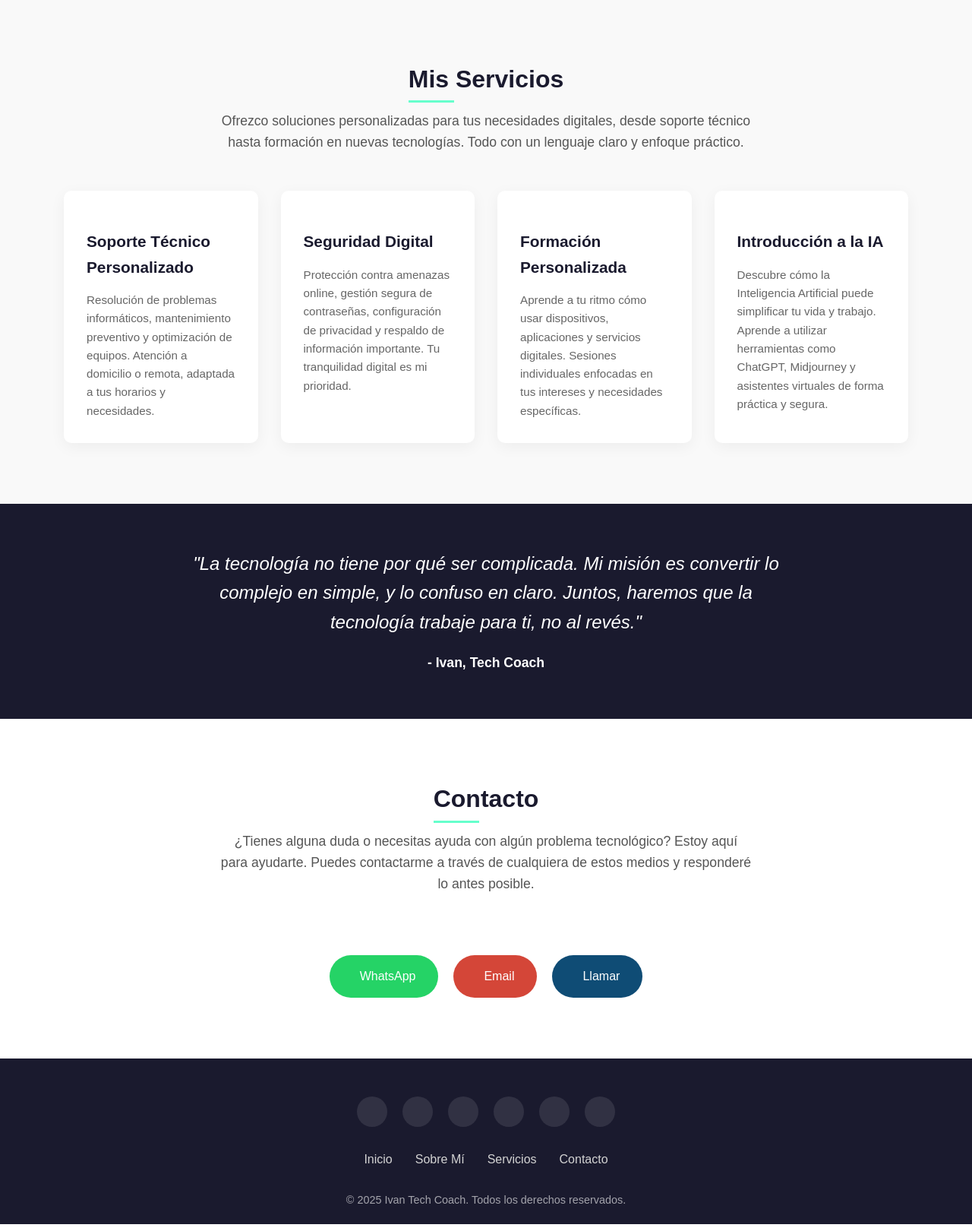
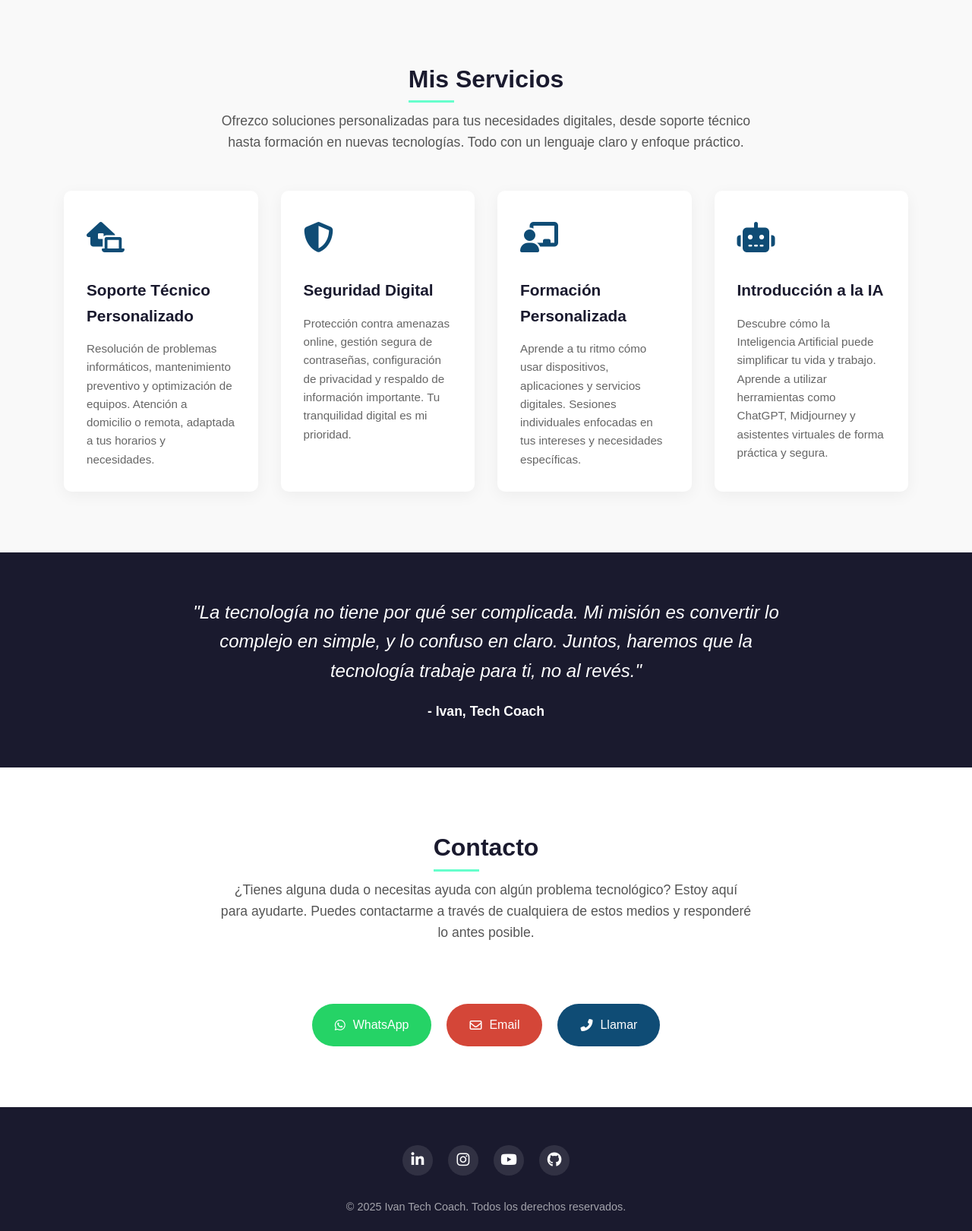
Before and after one commit to ivantechcoach/ivantechcoach-ai-landing, a PHP site: page / in a window 1280 px wide. Shown: the part 1342-2962 px from the top of the page at 76% size. Run offline with PHP 8.4, Linux system fonts and the light colour scheme.

Commit message:
Refactor: Extraer header y footer a parciales PHP
Se ha refactorizado la página principal (`index.php`) para mejorar la modularidad y mantenibilidad del código.

- **Extracción de Header y Footer:** El código del encabezado y del pie de página se ha movido a archivos parciales independientes (`partials/header.php` y `partials/footer.php`).
- **Inclusión de Parciales:** Se utilizan sentencias `include` de PHP en `index.php` para cargar el header y el footer.
- **Nueva Dependencia:** Se ha añadido Font Awesome al `header.php` para la futura implementación de iconos.
- **Organización:** Estos cambios centralizan el código del header y el footer, facilitando futuras actualizaciones en todo el sitio.

```diff
--- a/index.php
+++ b/index.php
@@ -1,27 +1,4 @@
 <?php include 'partials/header.php'; ?>
-
-    <!-- =================== HEADER =================== -->
-    <header id="header">
-        <div class="container header-container">
-            <a href="#" class="logo">
-                <img src="assets/img/logo.webp" alt="Ivan Tech Coach Logo">
-                <span class="logo-text">Ivan Tech Coach</span>
-            </a>
-            <nav>
-                <ul class="nav-menu" id="navMenu">
-                    <li class="nav-item"><a href="#hero" class="nav-link">Inicio</a></li>
-                    <li class="nav-item"><a href="#about" class="nav-link">Sobre Mí</a></li>
-                    <li class="nav-item"><a href="#services" class="nav-link">Servicios</a></li>
-                    <li class="nav-item"><a href="#contact" class="nav-link">Contacto</a></li>
-                </ul>
-                <button class="hamburger" id="hamburger" aria-label="Abrir menú de navegación">
-                    <span></span>
-                    <span></span>
-                    <span></span>
-                </button>
-            </nav>
-        </div>
-    </header>
 
     <!-- =================== HERO SECTION =================== -->
     <section id="hero" class="hero visible">
@@ -161,31 +138,4 @@
         </div>
     </section>
 
-    <!-- =================== FOOTER =================== -->
-    <footer>
-        <div class="container footer-container">
-            <div class="social-links">
-                <a href="#" class="social-link" target="_blank" rel="noopener noreferrer" aria-label="Youtube"><i class="fab fa-youtube"></i></a>
-                <a href="#" class="social-link" target="_blank" rel="noopener noreferrer" aria-label="Instagram"><i class="fab fa-instagram"></i></a>
-                <a href="#" class="social-link" target="_blank" rel="noopener noreferrer" aria-label="Tiktok"><i class="fab fa-tiktok"></i></a>
-                <a href="#" class="social-link" target="_blank" rel="noopener noreferrer" aria-label="Whatsapp"><i class="fab fa-whatsapp"></i></a>
-                <a href="#" class="social-link" target="_blank" rel="noopener noreferrer" aria-label="Email"><i class="far fa-envelope"></i></a>
-                <a href="#" class="social-link" target="_blank" rel="noopener noreferrer" aria-label="Facebook"><i class="fab fa-facebook"></i></a>
-            </div>
-            <div class="footer-nav">
-                <a href="#hero" class="footer-link">Inicio</a>
-                <a href="#about" class="footer-link">Sobre Mí</a>
-                <a href="#services" class="footer-link">Servicios</a>
-                <a href="#contact" class="footer-link">Contacto</a>
-            </div>
-            <div class="footer-copyright">
-                &copy; <span id="year">2025</span> Ivan Tech Coach. Todos los derechos reservados.
-            </div>
-        </div>
-    </footer>
-
-    <!-- JavaScript - `defer` asegura que el script se ejecute después de que el HTML ha sido analizado -->
-    <script src="assets/js/main.js" defer></script>
-
-</body>
-</html>
+<?php include 'partials/footer.php'; ?>
--- /dev/null
+++ b/partials/footer.php
@@ -0,0 +1,20 @@
+    <!-- =================== FOOTER =================== -->
+    <footer>
+        <div class="container footer-container">
+            <div class="social-links">
+                <a href="#" class="social-link" target="_blank" rel="noopener noreferrer" aria-label="LinkedIn"><i class="fab fa-linkedin-in"></i></a>
+                <a href="#" class="social-link" target="_blank" rel="noopener noreferrer" aria-label="Instagram"><i class="fab fa-instagram"></i></a>
+                <a href="#" class="social-link" target="_blank" rel="noopener noreferrer" aria-label="YouTube"><i class="fab fa-youtube"></i></a>
+                <a href="#" class="social-link" target="_blank" rel="noopener noreferrer" aria-label="GitHub"><i class="fab fa-github"></i></a>
+            </div>
+            <div class="footer-copyright">
+                &copy; <span id="year">2025</span> Ivan Tech Coach. Todos los derechos reservados.
+            </div>
+        </div>
+    </footer>
+
+    <!-- JavaScript - `defer` asegura que el script se ejecute después de que el HTML ha sido analizado -->
+    <script src="assets/js/main.js" defer></script>
+
+</body>
+</html>
--- a/partials/header.php
+++ b/partials/header.php
@@ -63,8 +63,34 @@
     }
     </script>
 
+    <!-- ============== FONT AWESOME (ICONOS) ============== -->
+    <link rel="stylesheet" href="https://cdnjs.cloudflare.com/ajax/libs/font-awesome/6.5.2/css/all.min.css" integrity="sha512-SnH5WK+bZxgPHs44uWIX+LLJAJ9/2PkPKZ5QiAj6Ta86w+fsb2TkcmfRyVX3pBnMFcV7oQPJkl9QevSCWr3W6A==" crossorigin="anonymous" referrerpolicy="no-referrer" />
+
     <!-- ============== HOJA DE ESTILOS PRINCIPAL ============== -->
     <link rel="stylesheet" href="assets/css/style.css">
 
 </head>
 <body>
+
+    <!-- =================== HEADER =================== -->
+    <header id="header">
+        <div class="container header-container">
+            <a href="#" class="logo">
+                <img src="assets/img/logo.webp" alt="Ivan Tech Coach Logo">
+                <span class="logo-text">Ivan Tech Coach</span>
+            </a>
+            <nav>
+                <ul class="nav-menu" id="navMenu">
+                    <li class="nav-item"><a href="#hero" class="nav-link">Inicio</a></li>
+                    <li class="nav-item"><a href="#about" class="nav-link">Sobre Mí</a></li>
+                    <li class="nav-item"><a href="#services" class="nav-link">Servicios</a></li>
+                    <li class="nav-item"><a href="#contact" class="nav-link">Contacto</a></li>
+                </ul>
+                <button class="hamburger" id="hamburger" aria-label="Abrir menú de navegación">
+                    <span></span>
+                    <span></span>
+                    <span></span>
+                </button>
+            </nav>
+        </div>
+    </header>
```
